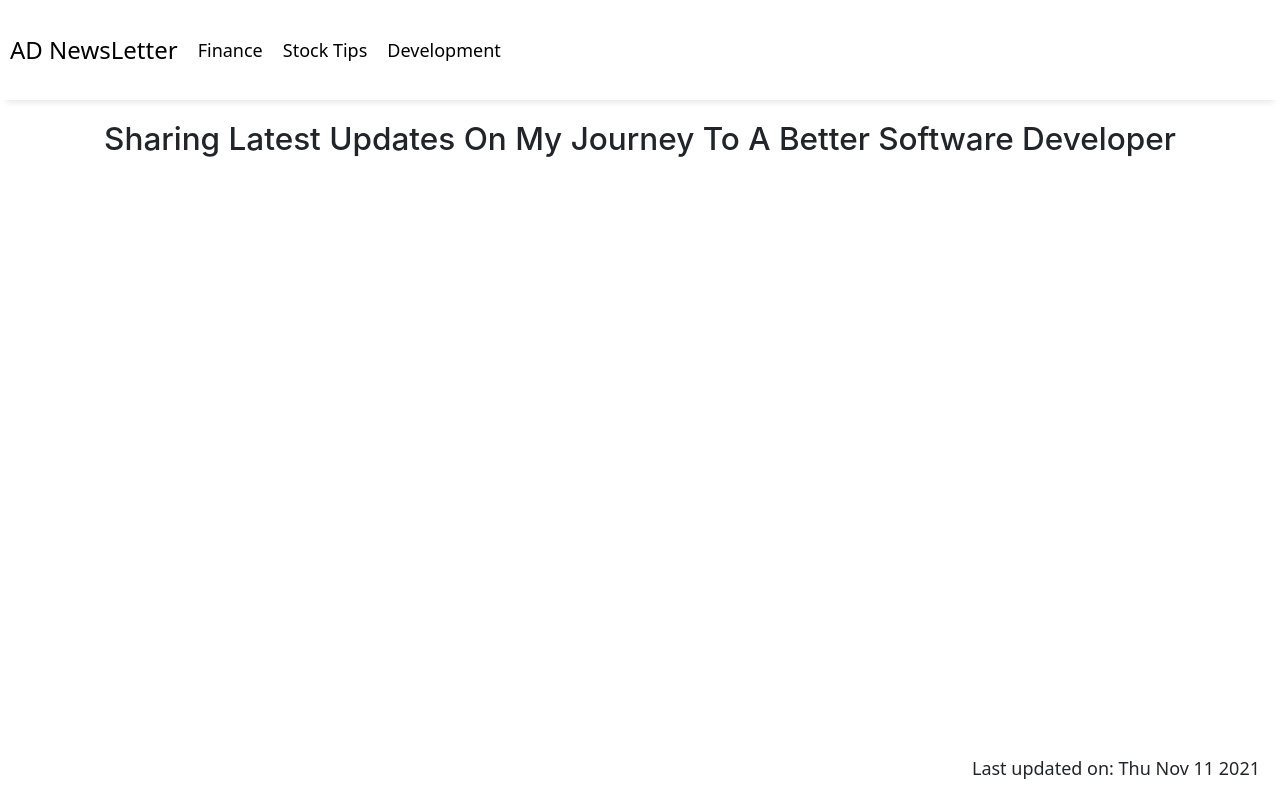
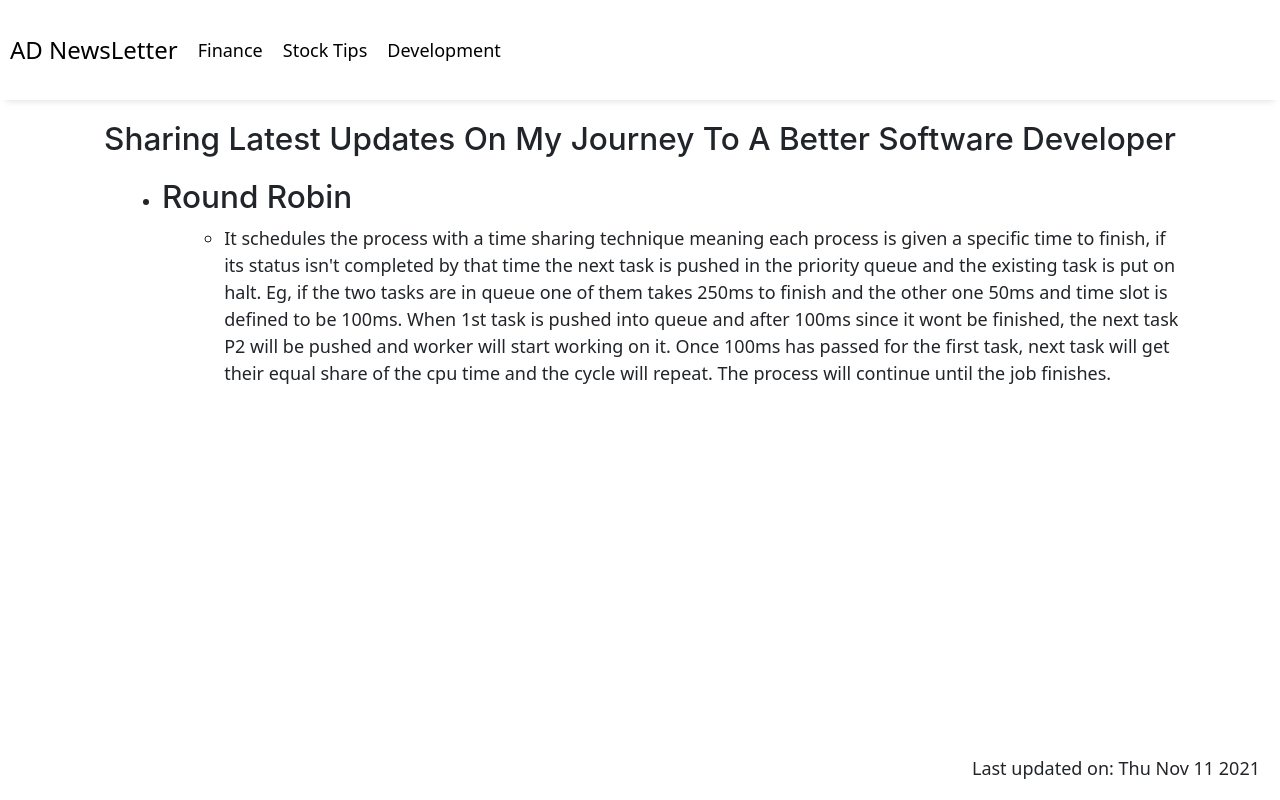
Before and after one commit to dharanchit/boat, a Gatsby site: page /software-development in a window 1280 px wide. Built offline with nearby package versions, Linux system fonts and the light colour scheme; Gatsby itself is replaced by a stand-in of ours.

Commit message:
kicked off tech blog

```diff
--- /dev/null
+++ b/src/material/development/data.json
@@ -0,0 +1,6 @@
+[
+    {
+        "title": "Round Robin",
+        "description": "It schedules the process with a time sharing technique meaning each process is given a specific time to finish, if its status isn't completed by that time the next task is pushed in the priority queue and the existing task is put on halt. Eg, if the two tasks are in queue one of them takes 250ms to finish and the other one 50ms and time slot is defined to be 100ms. When 1st task is pushed into queue and after 100ms since it wont be finished, the next task P2 will be pushed and worker will start working on it. Once 100ms has passed for the first task, next task will get their equal share of the cpu time and the cycle will repeat. The process will continue until the job finishes."
+    }
+]
--- a/src/pages/software-development.js
+++ b/src/pages/software-development.js
@@ -2,10 +2,16 @@ import React from "react"
 import Layout from "../components/layout"
 import Seo from "../components/seo"
 import styled from "styled-components"
+import jsonData from "../material/development/data.json"
+
 
 const SoftwareWrapper = styled.div`
   .heading {
     text-align: center;
+  }
+
+  .margin-top {
+    margin-top: 20px;
   }
 `
 
@@ -17,6 +23,18 @@ const SoftwareDevelopment = () => {
         <h3 className="heading">
           Sharing Latest Updates On My Journey To A Better Software Developer
         </h3>
+        <ul>
+          {jsonData.map(data => (
+            <li>
+              <div className="margin-top">
+                <h3>{data.title}</h3>
+                <ul>
+                  <li>{data.description}</li>
+                </ul>
+              </div>
+            </li>
+          ))}
+        </ul>
       </Layout>
     </SoftwareWrapper>
   )
```
